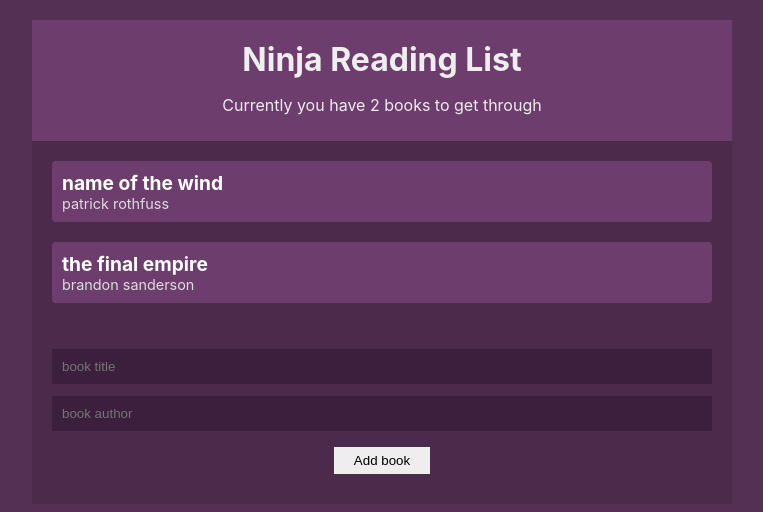
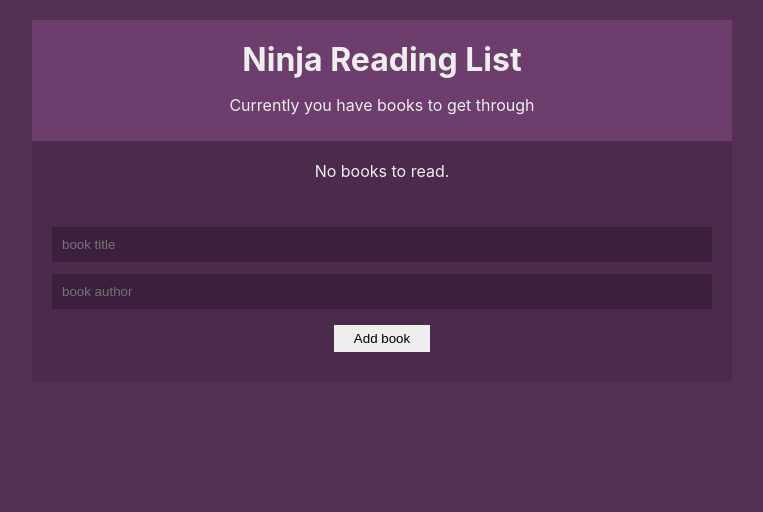
Before and after one commit to seangay/react-tutorial-context-hooks, a React (Create React App) app: page / in a window 1280 px wide. Shown: the top 512 px of the page, without its empty margins (258-1021 px from the left). Built offline with nearby package versions, Linux system fonts and the light colour scheme.

Commit message:
Completed #20 - Adding reducer
- Issue being the list of books isn't being updated.  Something wrong with context and reducer sharing the same initial state it seems.

```diff
--- a/src/App.tsx
+++ b/src/App.tsx
@@ -1,5 +1,5 @@
 import React from 'react';
-import {BookContextProvider} from "./contexts/BookContext";
+import BookContextProvider from "./contexts/BookContext";
 import {Navbar} from "./components/Navbar";
 import {BookList} from "./components/BookList";
 import {BookForm} from "./components/BookForm";
--- a/src/components/BookDetails.tsx
+++ b/src/components/BookDetails.tsx
@@ -2,9 +2,9 @@ import React, {useContext} from 'react';
 import {Book, BookContext} from "../contexts/BookContext";
 
 export const BookDetails = ({book}: {book: Book}) => {
-  const {removeBook} = useContext(BookContext);
+  const {dispatch} = useContext(BookContext);
   return (
-    <div onClick={() => removeBook!(book.id)}>
+    <div onClick={() => dispatch!({type: "REMOVE_BOOK", id: book.id})}>
       <div className="title">{book.title}</div>
       <div className="author">{book.author}</div>
     </div>
--- a/src/components/BookForm.tsx
+++ b/src/components/BookForm.tsx
@@ -3,7 +3,7 @@ import {useContext, useState} from 'react';
 import {BookContext} from "../contexts/BookContext";
 
 export const BookForm = () => {
-  const {addBook} = useContext(BookContext);
+  const {dispatch} = useContext(BookContext);
   const [title, setTitle] = useState("");
   const [author, setAuthor] = useState("");
 
@@ -11,7 +11,7 @@ export const BookForm = () => {
     event.preventDefault();
     console.log(title, author);
 
-    addBook!(title, author);
+    dispatch!({type: "ADD_BOOK", book: {title, author}});
     setTitle("");
     setAuthor("");
   };
--- a/src/contexts/BookContext.tsx
+++ b/src/contexts/BookContext.tsx
@@ -1,5 +1,5 @@
-import React, {createContext} from "react";
-import uuid from "uuid";
+import React, {createContext, useReducer} from "react";
+import {BookReducer} from "../reducers/BookReducer";
 
 export interface Book {
   title: string;
@@ -7,47 +7,24 @@ export interface Book {
   id: string;
 }
 
-type Props = {};
-
 type State = {
   books: Book[];
-  addBook?: (title: string, author: string) => void;
-  removeBook?: (id: string) => void;
+  dispatch?: Function;
 };
 
 const initialState = {
-  books: [
-    {title: 'name of the wind', author: 'patrick rothfuss', id: "1"},
-    {title: 'the final empire', author: 'brandon sanderson', id: "2"},
-  ]
+  books: []
 };
 
 export const BookContext = createContext<State>(initialState);
 
-export class BookContextProvider extends React.Component<Props, State> {
-  state: Readonly<State> = initialState;
+const BookContextProvider = (props: any) => {
+  const [books, dispatch] = useReducer(BookReducer, initialState);
 
-  addBook = (title: string, author: string) => {
-    this.setState({
-      ...this.state,
-      books: [...this.state.books, {title: title, author: author, id: uuid()}]
-    });
-  };
-
-  removeBook = (id: string) => {
-    this.setState({
-      ...this.state,
-      books: this.state.books.filter(book => {
-        return book.id !== id
-      })
-    })
-  };
-
-  render() {
-    return (
-      <BookContext.Provider value={{...this.state, addBook: this.addBook, removeBook: this.removeBook}}>
-        {this.props.children}
-      </BookContext.Provider>
-    );
-  };
-}
+  return (
+    <BookContext.Provider value={{books, dispatch}}>
+      {props.children}
+    </BookContext.Provider>
+  );
+};
+export default BookContextProvider
--- /dev/null
+++ b/src/reducers/BookReducer.tsx
@@ -0,0 +1,24 @@
+import uuid from "uuid";
+import {Book} from "../contexts/BookContext";
+
+export const BookReducer = (state: any, action: any) => {
+  console.log("IN THE REDUCER", state, action);
+  switch (action.type) {
+    case "ADD_BOOK":
+      const newState = {
+        ...state,
+        books: [...state.books, {title: action.book.title, author: action.book.author, id: uuid()}]
+      };
+      console.log("NEW STATE:", newState);
+      return newState;
+    case "REMOVE_BOOK":
+      return {
+        ...state,
+        books: state.books.filter((book: {id: string}) => {
+          return book.id !== action.id
+        })
+      };
+    default:
+      return state;
+  }
+};
```
